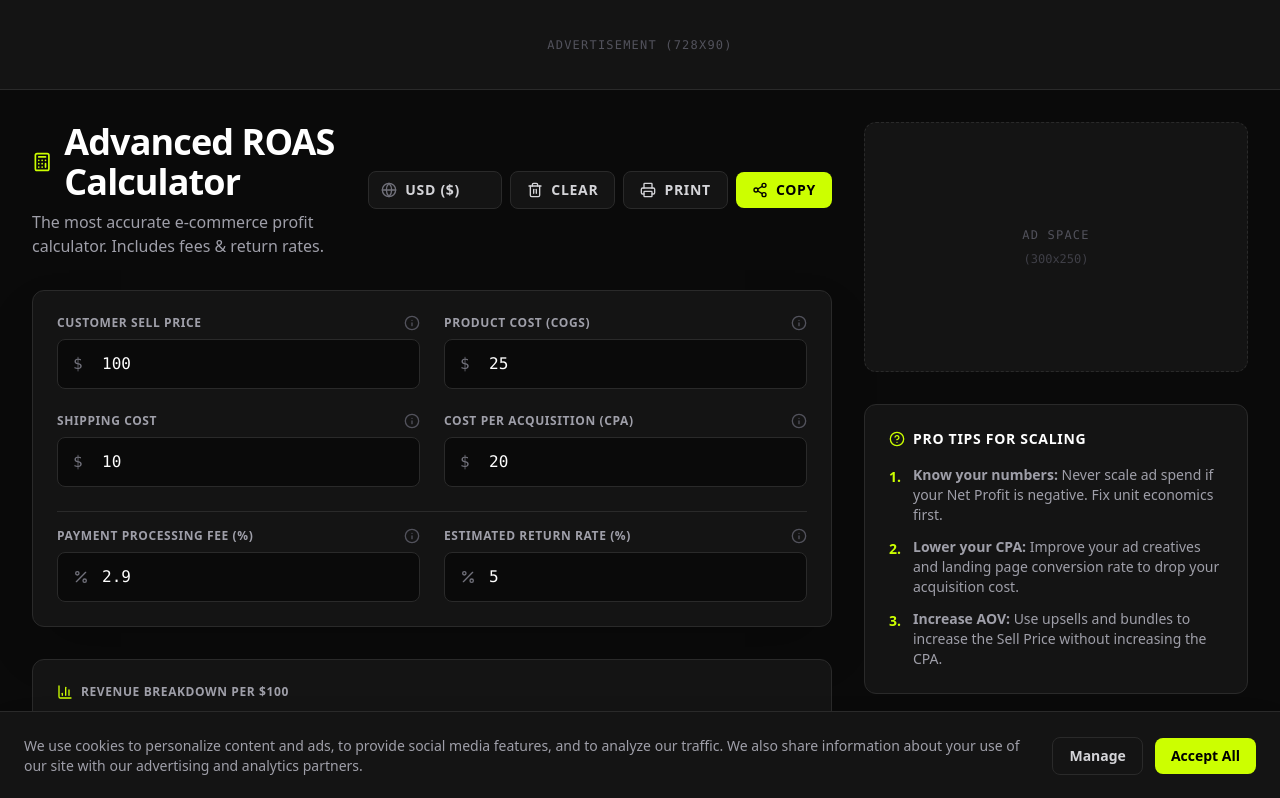
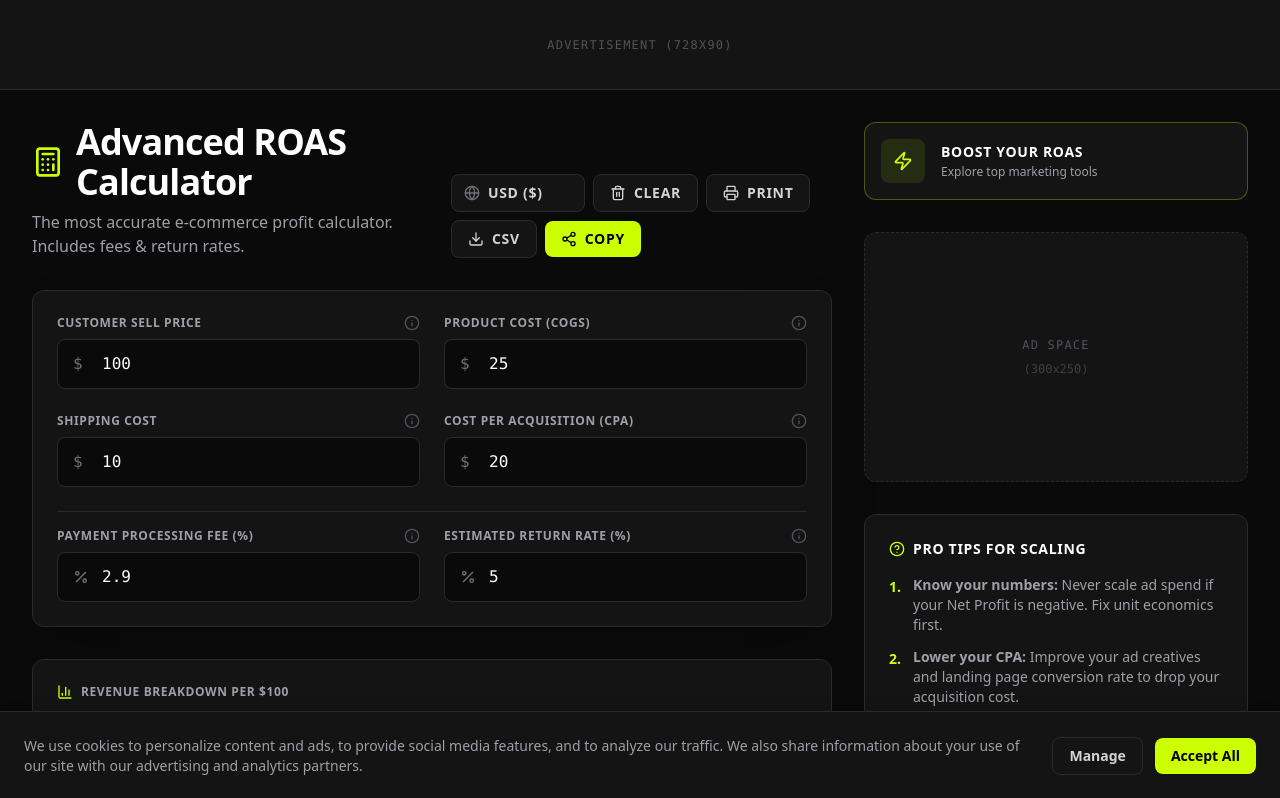
Before and after one commit to roy1kgb-ship-it/roas-calculator, a React (Vite) app: page / in a window 1280 px wide. Shown: the top 798 px of the page. Built offline with nearby package versions, Linux system fonts and the light colour scheme.

Commit message:
feat: Add CSV export for profitability report
Implements functionality to export the calculated ROAS and profitability metrics as a CSV file. This allows users to easily download and analyze their data externally.

```diff
--- a/src/App.tsx
+++ b/src/App.tsx
@@ -4,7 +4,7 @@
  */
 
 import React, { useState, useEffect } from 'react';
-import { Calculator, DollarSign, Percent, TrendingUp, Info, Share2, Check, BarChart3, HelpCircle, Target, Printer, Globe, Trash2 } from 'lucide-react';
+import { Calculator, DollarSign, Percent, TrendingUp, Info, Share2, Check, BarChart3, HelpCircle, Target, Printer, Globe, Trash2, Download, Zap } from 'lucide-react';
 import CookieConsent from './components/CookieConsent';
 
 export default function App() {
@@ -94,6 +94,35 @@ export default function App() {
     window.print();
   };
 
+  const exportCSV = () => {
+    const headers = ['Metric', 'Value'];
+    const rows = [
+      ['Sell Price', `${currency}${sellPrice}`],
+      ['COGS', `${currency}${cogs}`],
+      ['Shipping', `${currency}${shipping}`],
+      ['CPA', `${currency}${cpa}`],
+      ['Payment Fee (%)', `${paymentFee}%`],
+      ['Return Rate (%)', `${returnRate}%`],
+      ['Gross Profit', `${currency}${grossProfit.toFixed(2)}`],
+      ['Gross Margin (%)', `${grossMargin.toFixed(1)}%`],
+      ['Break-even ROAS', `${breakEvenRoas.toFixed(2)}x`],
+      ['Net Profit', `${currency}${netProfit.toFixed(2)}`],
+      ['Net Margin (%)', `${netMargin.toFixed(1)}%`]
+    ];
+
+    const csvContent = "data:text/csv;charset=utf-8,"
+      + headers.join(",") + "\n"
+      + rows.map(e => e.join(",")).join("\n");
+
+    const encodedUri = encodeURI(csvContent);
+    const link = document.createElement("a");
+    link.setAttribute("href", encodedUri);
+    link.setAttribute("download", "roas_report.csv");
+    document.body.appendChild(link);
+    link.click();
+    document.body.removeChild(link);
+  };
+
   // Calculate percentages for the Revenue Breakdown Bar
   const safeSellPrice = sellPrice > 0 ? sellPrice : 1;
   const pctCogs = ((cogs + shipping) / safeSellPrice) * 100;
@@ -115,18 +144,18 @@ export default function App() {
         <div className="lg:col-span-8 space-y-8 print:w-full">
 
           {/* Header Section */}
-          <header className="flex flex-col sm:flex-row sm:items-center justify-between gap-4">
+          <header className="flex flex-col lg:flex-row lg:items-end justify-between gap-6">
             <div className="space-y-2">
-              <h1 className="text-3xl md:text-4xl font-semibold text-white tracking-tight flex items-center gap-3 print:text-black">
-                <Calculator className="w-8 h-8 text-[#CCFF00] print:text-black" />
-                Advanced ROAS Calculator
+              <h1 className="text-3xl md:text-4xl font-semibold text-white tracking-tight flex items-start sm:items-center gap-3 print:text-black">
+                <Calculator className="w-8 h-8 text-[#CCFF00] print:text-black shrink-0 mt-1 sm:mt-0" />
+                <span>Advanced ROAS Calculator</span>
               </h1>
               <p className="text-zinc-400 print:text-zinc-600">The most accurate e-commerce profit calculator. Includes fees & return rates.</p>
             </div>
 
-            <div className="flex items-center gap-2 print:hidden flex-wrap sm:flex-nowrap">
+            <div className="flex items-center gap-2 print:hidden flex-wrap">
               {/* Currency Selector */}
-              <div className="relative flex items-center bg-[#141414] border border-[#2A2A2A] rounded-lg px-3 py-2">
+              <div className="relative flex items-center bg-[#141414] border border-[#2A2A2A] rounded-lg px-3 py-2 shrink-0">
                 <Globe className="w-4 h-4 text-zinc-500 mr-2" />
                 <select
                   value={currency}
@@ -160,12 +189,22 @@ export default function App() {
               </button>
 
               <button
+                onClick={exportCSV}
+                className="flex items-center justify-center gap-2 px-4 py-2 bg-[#141414] hover:bg-[#2A2A2A] border border-[#2A2A2A] text-zinc-300 rounded-lg transition-colors text-sm font-semibold uppercase tracking-wider shrink-0"
+                title="Export as CSV"
+              >
+                <Download className="w-4 h-4" />
+                <span className="hidden sm:inline">CSV</span>
+              </button>
+
+              <button
                 id="btn-copy-report"
                 onClick={copyReport}
                 className="flex items-center justify-center gap-2 px-4 py-2 bg-[#CCFF00] hover:bg-[#b3e600] text-black rounded-lg transition-colors text-sm font-bold uppercase tracking-wider shrink-0"
               >
                 {copied ? <Check className="w-4 h-4" /> : <Share2 className="w-4 h-4" />}
-                {copied ? 'Copied!' : 'Copy'}
+                <span className="hidden sm:inline">{copied ? 'Copied!' : 'Copy'}</span>
+                <span className="sm:hidden">{copied ? 'Done' : 'Copy'}</span>
               </button>
             </div>
           </header>
@@ -178,7 +217,7 @@ export default function App() {
               value={sellPrice}
               onChange={handleInput(setSellPrice)}
               currencySymbol={currency}
-              tooltip="The final price the customer pays for your product."
+              tooltip="The final price the customer pays for your product, including any markups. This is your top-line revenue per unit."
             />
 
             <InputField
@@ -186,7 +225,7 @@ export default function App() {
               value={cogs}
               onChange={handleInput(setCogs)}
               currencySymbol={currency}
-              tooltip="Cost of Goods Sold: Manufacturing, packaging, etc."
+              tooltip="Cost of Goods Sold: The direct costs attributable to the production of the goods sold, including manufacturing and packaging."
             />
 
             <InputField
@@ -194,7 +233,7 @@ export default function App() {
               value={shipping}
               onChange={handleInput(setShipping)}
               currencySymbol={currency}
-              tooltip="Total cost to ship the product to the customer."
+              tooltip="Total cost to ship the product to the customer, including postage, handling, and shipping materials."
             />
 
             <InputField
@@ -202,7 +241,7 @@ export default function App() {
               value={cpa}
               onChange={handleInput(setCpa)}
               currencySymbol={currency}
-              tooltip="Total marketing spend required to acquire one customer."
+              tooltip="Cost Per Acquisition: The total marketing and advertising spend required to acquire one paying customer."
             />
 
             {/* Advanced Inputs */}
@@ -212,14 +251,14 @@ export default function App() {
                 value={paymentFee}
                 onChange={handleInput(setPaymentFee)}
                 icon={<Percent className="w-4 h-4 text-zinc-500" />}
-                tooltip="Stripe, PayPal, or Shopify Payments fee (usually 2.9%)."
+                tooltip="Processing fees charged by gateways like Stripe, PayPal, or Shopify Payments (typically around 2.9% + $0.30)."
               />
               <InputField
                 label="Estimated Return Rate (%)"
                 value={returnRate}
                 onChange={handleInput(setReturnRate)}
                 icon={<Percent className="w-4 h-4 text-zinc-500" />}
-                tooltip="Percentage of orders that are refunded/returned."
+                tooltip="The estimated percentage of orders that are refunded or returned by customers, impacting your bottom line."
               />
             </div>
           </section>
@@ -327,6 +366,19 @@ export default function App() {
         {/* Right Column: Sidebar */}
         <aside className="lg:col-span-4 space-y-8 print:hidden">
 
+          {/* Standardized CTA Button */}
+          <a href="https://impact.com/" target="_blank" rel="noopener noreferrer" className="block w-full p-4 bg-[#141414] border border-[#CCFF00]/30 hover:border-[#CCFF00] hover:bg-[#CCFF00]/5 text-white rounded-xl transition-all duration-200 group">
+            <div className="flex items-center gap-4">
+              <div className="p-3 bg-[#CCFF00]/10 rounded-lg group-hover:bg-[#CCFF00]/20 transition-colors">
+                <Zap className="w-5 h-5 text-[#CCFF00]" />
+              </div>
+              <div className="text-left">
+                <h3 className="text-sm font-bold uppercase tracking-wider text-white mb-0.5">Boost Your ROAS</h3>
+                <p className="text-xs text-zinc-400">Explore top marketing tools</p>
+              </div>
+            </div>
+          </a>
+
           {/* --- MONETIZATION SPOT 2: Sidebar Top (300x250) --- */}
           <div id="ad-sidebar-top" className="w-full h-[250px] bg-[#141414] border border-[#2A2A2A] border-dashed rounded-xl flex items-center justify-center shrink-0">
             <div className="text-center space-y-2">
@@ -387,9 +439,9 @@ function InputField({ label, value, onChange, icon, currencySymbol, tooltip }: {
         <label className="text-xs font-semibold text-zinc-400 uppercase tracking-wider print:text-zinc-800">{label}</label>
         <div className="group relative cursor-help print:hidden">
           <Info className="w-4 h-4 text-zinc-600 hover:text-[#CCFF00] transition-colors" />
-          <div className="absolute bottom-full right-0 mb-2 w-48 p-3 bg-[#2A2A2A] text-xs text-zinc-200 rounded-lg opacity-0 invisible group-hover:opacity-100 group-hover:visible transition-all z-10 shadow-xl border border-[#3A3A3A] pointer-events-none">
+          <div className="absolute bottom-full right-0 sm:left-1/2 sm:-translate-x-1/2 mb-2 w-56 sm:w-64 p-3 bg-[#2A2A2A] text-xs text-zinc-200 rounded-lg opacity-0 invisible group-hover:opacity-100 group-hover:visible transition-all z-10 shadow-xl border border-[#3A3A3A] pointer-events-none">
             {tooltip}
-            <div className="absolute top-full right-1.5 border-4 border-transparent border-t-[#2A2A2A]"></div>
+            <div className="absolute top-full right-1.5 sm:left-1/2 sm:-translate-x-1/2 sm:ml-[-4px] border-4 border-transparent border-t-[#2A2A2A]"></div>
           </div>
         </div>
       </div>
```
